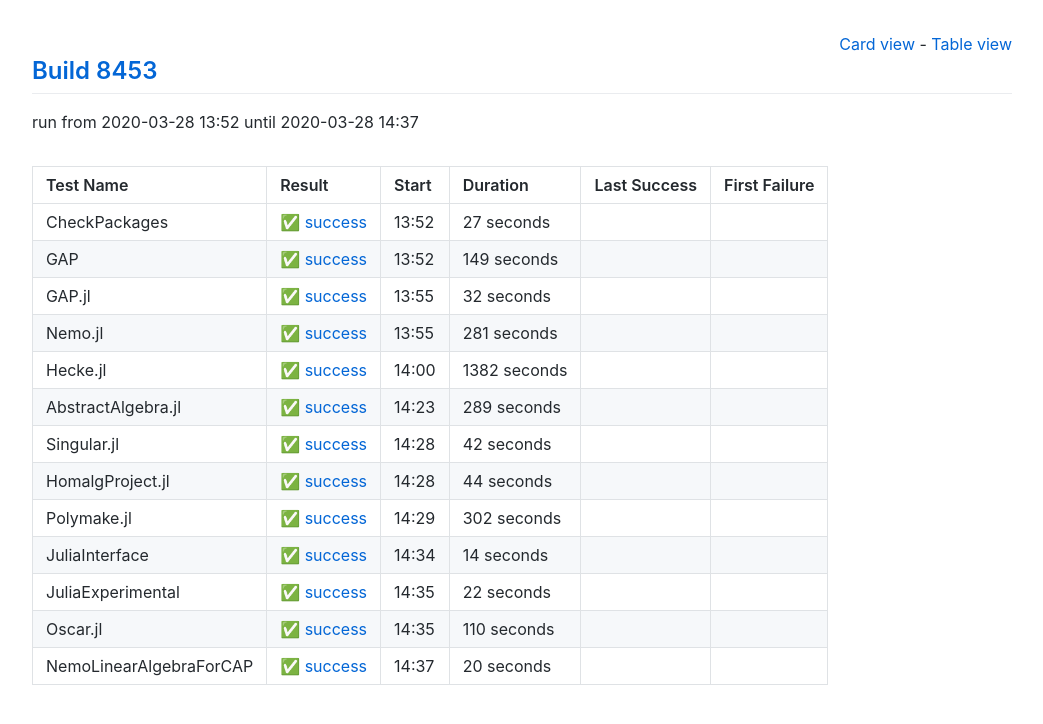
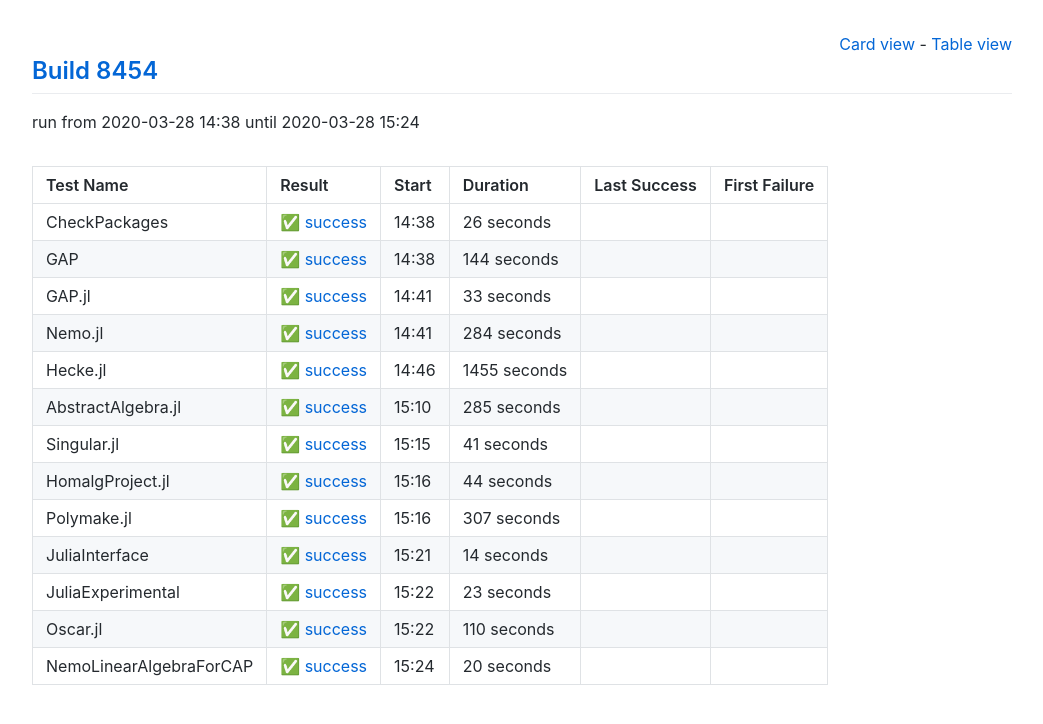
Before and after one commit to oscar-system/oscar-ci-status, a Jekyll site: the page built from table.html, in a window 1280 px wide. Shown: the top 724 px of the page, without its empty margins (118-1161 px from the left). Built offline with Jekyll 4.4.1, drawn with Linux system fonts in a browser that asks for light colours.

Commit message:
Build 8454

```diff
--- a/_data/ci.yml
+++ b/_data/ci.yml
@@ -1,82 +1,82 @@
-build: 8453
-build_url: https://oscarci.mathematik.uni-kl.de/job/oscar/8453/
+build: 8454
+build_url: https://oscarci.mathematik.uni-kl.de/job/oscar/8454/
 job: oscar
 tests:
-- duration: 27
+- duration: 26
   exitcode: 0
   first_failure: false
   first_failure_url: null
   last_success: false
   last_success_url: null
-  log: https://oscarci.mathematik.uni-kl.de/job/oscar/8453/artifact/logs/build-8453/CheckPackages.log
+  log: https://oscarci.mathematik.uni-kl.de/job/oscar/8454/artifact/logs/build-8454/CheckPackages.log
   name: CheckPackages
-  start: 2020-03-28 13:52
+  start: 2020-03-28 14:38
   status: success
   success: true
-- duration: 149
+- duration: 144
   exitcode: 0
   first_failure: false
   first_failure_url: null
   last_success: false
   last_success_url: null
-  log: https://oscarci.mathematik.uni-kl.de/job/oscar/8453/artifact/logs/build-8453/GAP.log
+  log: https://oscarci.mathematik.uni-kl.de/job/oscar/8454/artifact/logs/build-8454/GAP.log
   name: GAP
-  start: 2020-03-28 13:52
+  start: 2020-03-28 14:38
   status: success
   success: true
-- duration: 32
+- duration: 33
   exitcode: 0
   first_failure: false
   first_failure_url: null
   last_success: false
   last_success_url: null
-  log: https://oscarci.mathematik.uni-kl.de/job/oscar/8453/artifact/logs/build-8453/GAP.jl.log
+  log: https://oscarci.mathematik.uni-kl.de/job/oscar/8454/artifact/logs/build-8454/GAP.jl.log
   name: GAP.jl
-  start: 2020-03-28 13:55
+  start: 2020-03-28 14:41
   status: success
   success: true
-- duration: 281
+- duration: 284
   exitcode: 0
   first_failure: false
   first_failure_url: null
   last_success: false
   last_success_url: null
-  log: https://oscarci.mathematik.uni-kl.de/job/oscar/8453/artifact/logs/build-8453/Nemo.jl.log
+  log: https://oscarci.mathematik.uni-kl.de/job/oscar/8454/artifact/logs/build-8454/Nemo.jl.log
   name: Nemo.jl
-  start: 2020-03-28 13:55
+  start: 2020-03-28 14:41
   status: success
   success: true
-- duration: 1382
+- duration: 1455
   exitcode: 0
   first_failure: false
   first_failure_url: null
   last_success: false
   last_success_url: null
-  log: https://oscarci.mathematik.uni-kl.de/job/oscar/8453/artifact/logs/build-8453/Hecke.jl.log
+  log: https://oscarci.mathematik.uni-kl.de/job/oscar/8454/artifact/logs/build-8454/Hecke.jl.log
   name: Hecke.jl
-  start: 2020-03-28 14:00
+  start: 2020-03-28 14:46
   status: success
   success: true
-- duration: 289
+- duration: 285
   exitcode: 0
   first_failure: false
   first_failure_url: null
   last_success: false
   last_success_url: null
-  log: https://oscarci.mathematik.uni-kl.de/job/oscar/8453/artifact/logs/build-8453/AbstractAlgebra.jl.log
+  log: https://oscarci.mathematik.uni-kl.de/job/oscar/8454/artifact/logs/build-8454/AbstractAlgebra.jl.log
   name: AbstractAlgebra.jl
-  start: 2020-03-28 14:23
+  start: 2020-03-28 15:10
   status: success
   success: true
-- duration: 42
+- duration: 41
   exitcode: 0
   first_failure: false
   first_failure_url: null
   last_success: false
   last_success_url: null
-  log: https://oscarci.mathematik.uni-kl.de/job/oscar/8453/artifact/logs/build-8453/Singular.jl.log
+  log: https://oscarci.mathematik.uni-kl.de/job/oscar/8454/artifact/logs/build-8454/Singular.jl.log
   name: Singular.jl
-  start: 2020-03-28 14:28
+  start: 2020-03-28 15:15
   status: success
   success: true
 - duration: 44
@@ -85,20 +85,20 @@
   first_failure_url: null
   last_success: false
   last_success_url: null
-  log: https://oscarci.mathematik.uni-kl.de/job/oscar/8453/artifact/logs/build-8453/HomalgProject.jl.log
+  log: https://oscarci.mathematik.uni-kl.de/job/oscar/8454/artifact/logs/build-8454/HomalgProject.jl.log
   name: HomalgProject.jl
-  start: 2020-03-28 14:28
+  start: 2020-03-28 15:16
   status: success
   success: true
-- duration: 302
+- duration: 307
   exitcode: 0
   first_failure: false
   first_failure_url: null
   last_success: false
   last_success_url: null
-  log: https://oscarci.mathematik.uni-kl.de/job/oscar/8453/artifact/logs/build-8453/Polymake.jl.log
+  log: https://oscarci.mathematik.uni-kl.de/job/oscar/8454/artifact/logs/build-8454/Polymake.jl.log
   name: Polymake.jl
-  start: 2020-03-28 14:29
+  start: 2020-03-28 15:16
   status: success
   success: true
 - duration: 14
@@ -107,20 +107,20 @@
   first_failure_url: null
   last_success: false
   last_success_url: null
-  log: https://oscarci.mathematik.uni-kl.de/job/oscar/8453/artifact/logs/build-8453/JuliaInterface.log
+  log: https://oscarci.mathematik.uni-kl.de/job/oscar/8454/artifact/logs/build-8454/JuliaInterface.log
   name: JuliaInterface
-  start: 2020-03-28 14:34
+  start: 2020-03-28 15:21
   status: success
   success: true
-- duration: 22
+- duration: 23
   exitcode: 0
   first_failure: false
   first_failure_url: null
   last_success: false
   last_success_url: null
-  log: https://oscarci.mathematik.uni-kl.de/job/oscar/8453/artifact/logs/build-8453/JuliaExperimental.log
+  log: https://oscarci.mathematik.uni-kl.de/job/oscar/8454/artifact/logs/build-8454/JuliaExperimental.log
   name: JuliaExperimental
-  start: 2020-03-28 14:35
+  start: 2020-03-28 15:22
   status: success
   success: true
 - duration: 110
@@ -129,9 +129,9 @@
   first_failure_url: null
   last_success: false
   last_success_url: null
-  log: https://oscarci.mathematik.uni-kl.de/job/oscar/8453/artifact/logs/build-8453/Oscar.jl.log
+  log: https://oscarci.mathematik.uni-kl.de/job/oscar/8454/artifact/logs/build-8454/Oscar.jl.log
   name: Oscar.jl
-  start: 2020-03-28 14:35
+  start: 2020-03-28 15:22
   status: success
   success: true
 - duration: 20
@@ -140,8 +140,8 @@
   first_failure_url: null
   last_success: false
   last_success_url: null
-  log: https://oscarci.mathematik.uni-kl.de/job/oscar/8453/artifact/logs/build-8453/NemoLinearAlgebraForCAP.log
+  log: https://oscarci.mathematik.uni-kl.de/job/oscar/8454/artifact/logs/build-8454/NemoLinearAlgebraForCAP.log
   name: NemoLinearAlgebraForCAP
-  start: 2020-03-28 14:37
+  start: 2020-03-28 15:24
   status: success
   success: true
```
Also changed, not shown: README.md.
